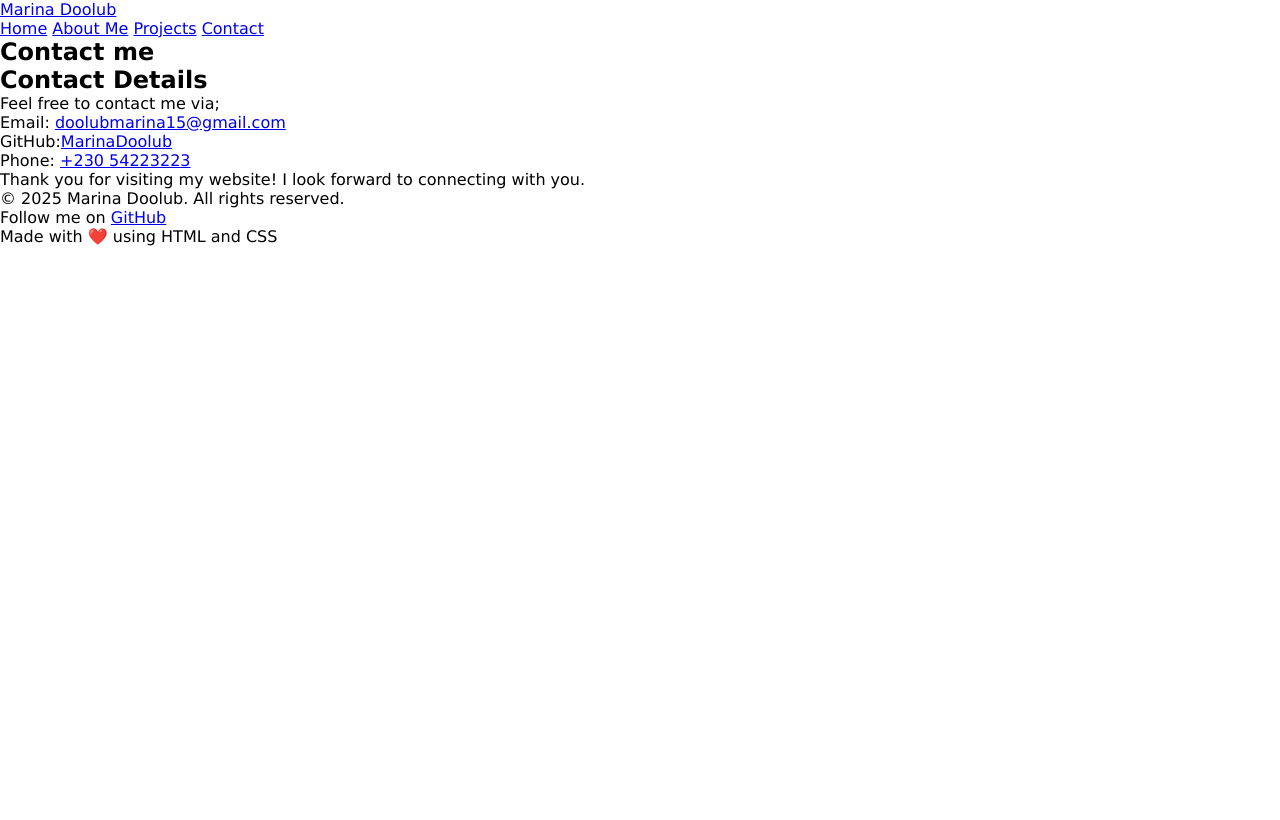
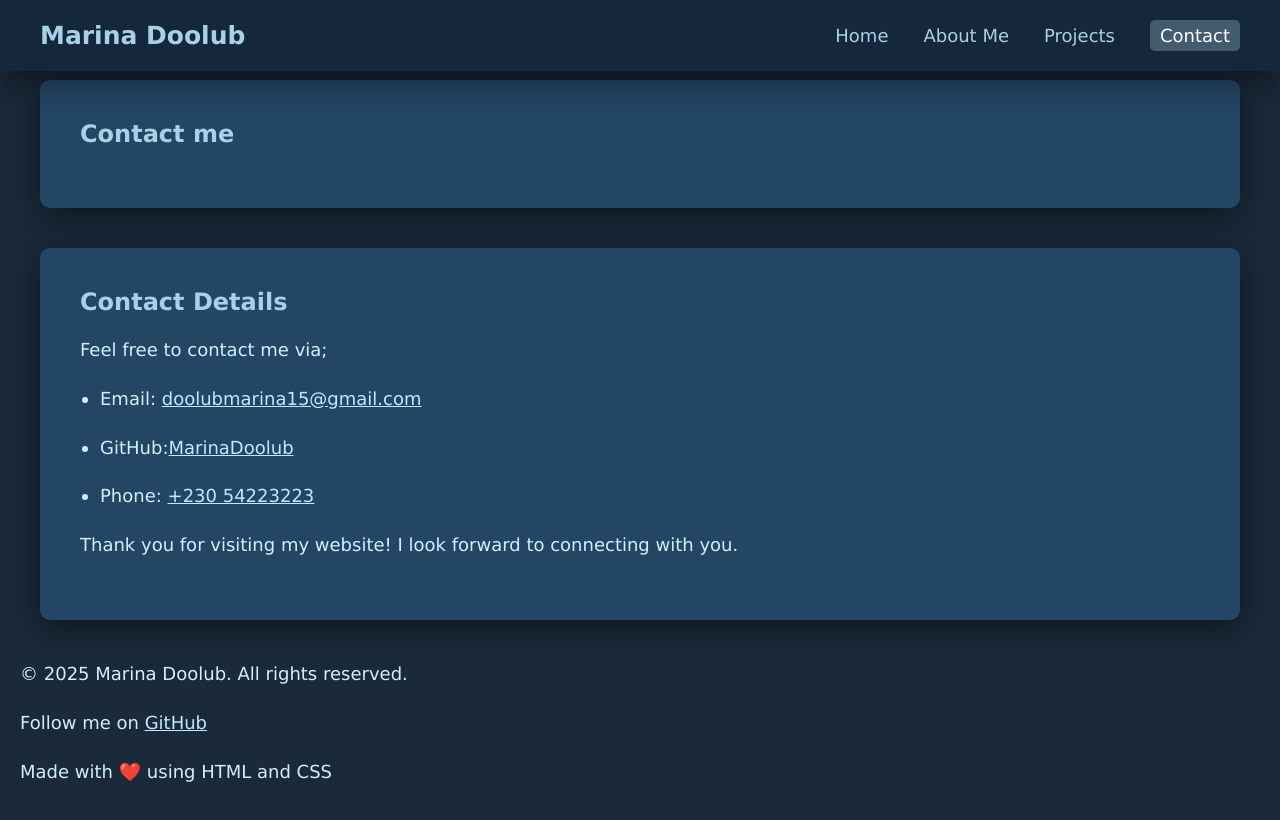
Before and after one commit to MarinaDoolub/MarinaDoolub.github.io, a plain HTML site: page html/contact.html in a window 1280 px wide. Drawn offline with Linux system fonts and the light colour scheme.

Commit message:
header & body styling

```diff
--- a/css/contact.css
+++ b/css/contact.css
@@ -4,3 +4,101 @@
     box-sizing: border-box;
     font-family: Verdana, Geneva, Tahoma, sans-serif;
 }
+
+html {
+    scroll-behavior: smooth;
+    background-color: rgb(26, 42, 58);
+}
+
+body {
+    color: rgb(224, 244, 255);
+    padding-top: 100px;
+    padding: 80px 20px 120px;
+}
+
+
+
+.header {
+    position: fixed;
+    top: 0;
+    left: 0;
+    width: 100%;
+    padding: 20px 40px;
+    background: rgba(20, 40, 60, 0.7);
+    backdrop-filter: blur(10px);
+    -webkit-backdrop-filter: blur(10px);
+    box-shadow: 0 8px 32px rgba(0, 0, 0, 0.5);
+    display: flex;
+    justify-content: space-between;
+    align-items: center;
+    z-index: 100;
+}
+
+.logo {
+    font-size: 25px;
+    color:rgb(168, 208, 230);
+    font-weight: 600;
+    text-decoration: none;
+}
+
+.navbar {
+    display: flex;
+    align-items: center;
+
+}
+
+.navbar a {
+    font-size: 18px;
+    color: rgb(168, 208, 230);
+    text-decoration: none;
+    font-weight: 500;
+    margin-left: 35px;
+    transition: 0.3s;
+}
+.navbar a:hover,
+.navbar a.active {
+    background-color: rgba(168, 208, 230, 0.3);
+    color: white;
+    padding: 5px 10px;
+    border-radius: 5px;
+}
+
+.container {
+    max-width: 1200px;
+    margin: 0 auto;
+    padding: 40px;
+    background-color: rgb(35, 70, 100);
+    backdrop-filter: blur(10px);
+    -webkit-backdrop-filter: blur(10px);
+    box-shadow: 0 8px 32px rgba(0, 0, 0, 0.5);
+    border-radius: 10px;
+    margin-bottom: 40px;
+}
+
+h1, h2, h3 {
+    color: rgb(168, 208, 230);
+    margin-bottom: 20px;
+}
+
+p, li {
+    color: rgb(208, 240, 255);
+    font-size: 18px;
+    line-height: 1.6;
+    margin-bottom: 20px;
+}
+
+ul {
+    list-style-type: disc;
+    padding-left: 20px;
+}
+
+a {
+    color: rgb(192, 232, 255);
+    text-decoration: underline;
+    transition: color 0.3s ease;
+}
+
+
+a:hover {
+    color: white;
+}
```
